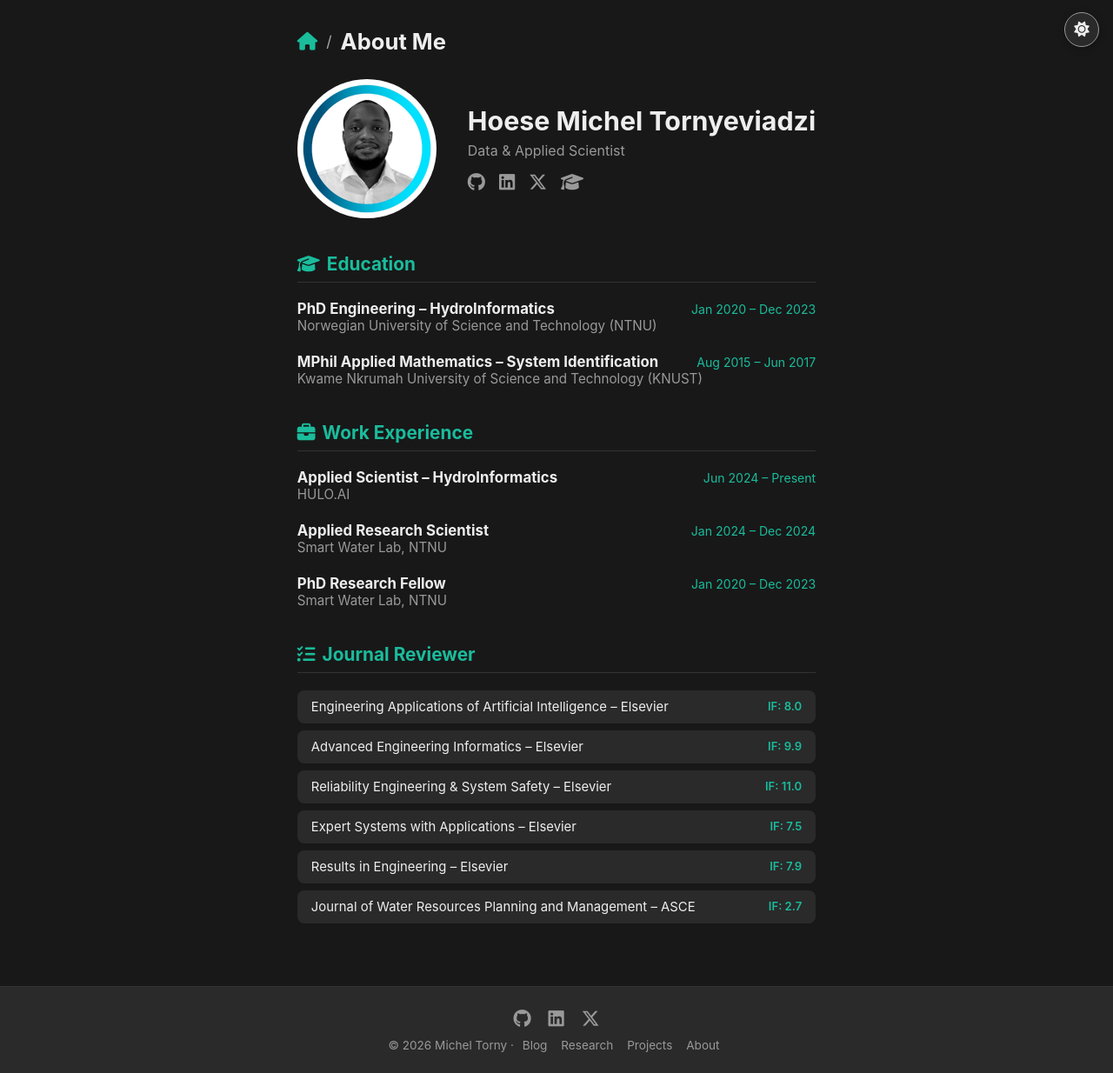
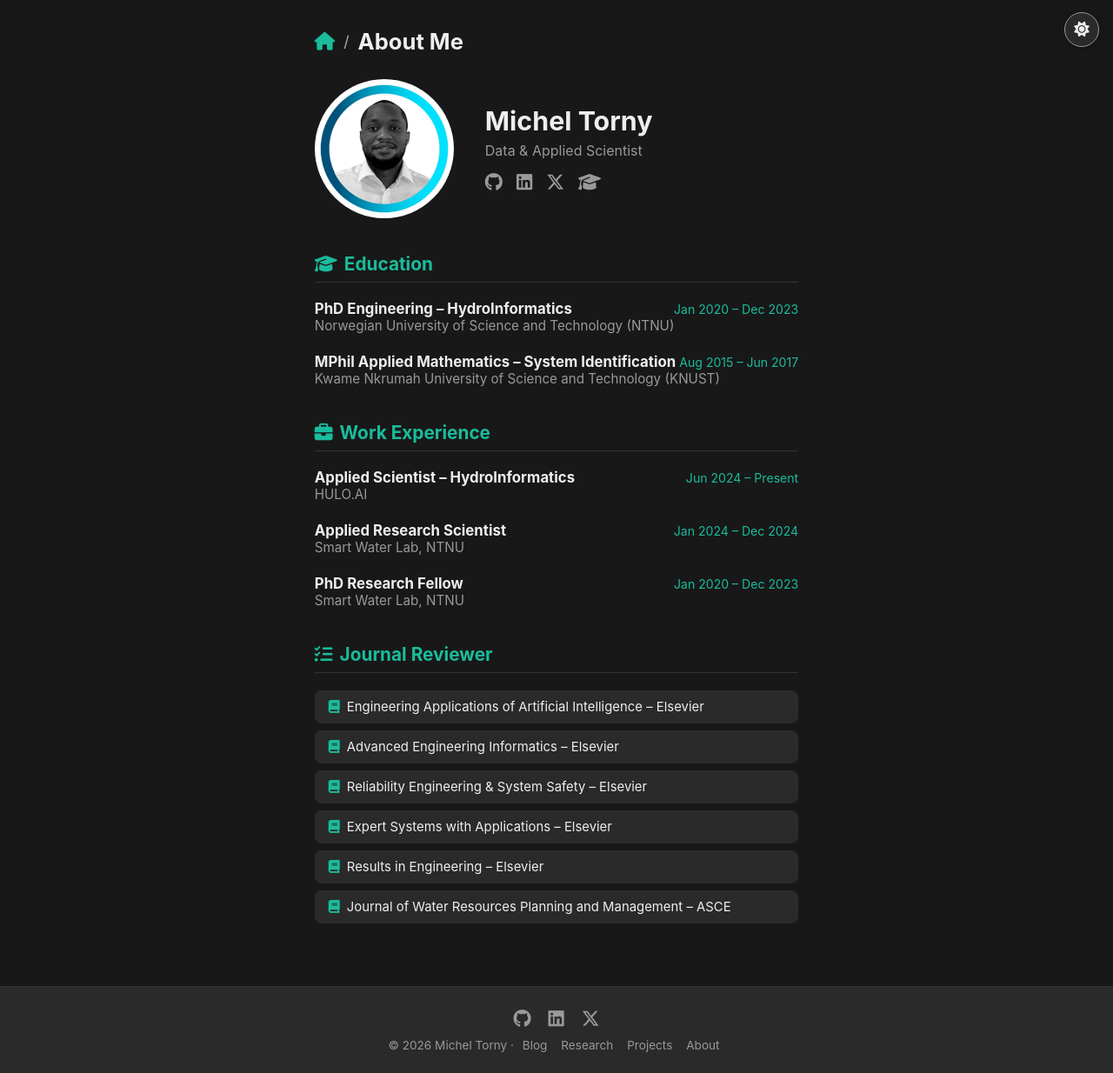
Before and after one commit to McBlaY/mcblay.github.io, a Jekyll site: the page built from pages/about.md, in a window 1280 px wide. Shown: the whole page at 87% size. Built offline with Jekyll 4.4.1, drawn with Linux system fonts in a browser that asks for light colours.

Commit message:
Update profile name and journal reviewer list with links for improved clarity and accessibility

```diff
--- a/pages/about.md
+++ b/pages/about.md
@@ -40,9 +40,9 @@
 
 <!-- Header -->
 <div class="about-header">
-  <img src="/assets/images/profile_pic.jpg" alt="Hoese Michel Tornyeviadzi" onerror="this.style.background='#444';this.removeAttribute('src')">
+  <img src="/assets/images/profile_pic.jpg" alt="Michel Torny" onerror="this.style.background='#444';this.removeAttribute('src')">
   <div class="about-header-text" style="align-self: center;">
-    <h1>Hoese Michel Tornyeviadzi</h1>
+    <h1>Michel Torny</h1>
     <div class="subtitle">Data & Applied Scientist</div>
     <div class="social-links">
       <a href="https://github.com/McBlaY" target="_blank" title="GitHub"><i class="fab fa-github"></i></a>
@@ -105,11 +105,11 @@
 <div class="about-section">
   <h2><i class="fas fa-tasks" style="margin-right:8px;"></i>Journal Reviewer</h2>
   <ul class="reviewer-list">
-    <li><span>Engineering Applications of Artificial Intelligence – Elsevier</span><span class="journal-if">IF: 8.0</span></li>
-    <li><span>Advanced Engineering Informatics – Elsevier</span><span class="journal-if">IF: 9.9</span></li>
-    <li><span>Reliability Engineering &amp; System Safety – Elsevier</span><span class="journal-if">IF: 11.0</span></li>
-    <li><span>Expert Systems with Applications – Elsevier</span><span class="journal-if">IF: 7.5</span></li>
-    <li><span>Results in Engineering – Elsevier</span><span class="journal-if">IF: 7.9</span></li>
-    <li><span>Journal of Water Resources Planning and Management – ASCE</span><span class="journal-if">IF: 2.7</span></li>
+    <li><span><i class="fas fa-book" style="color:var(--accent);margin-right:8px;"></i><a href="https://www.sciencedirect.com/journal/engineering-applications-of-artificial-intelligence" target="_blank" style="color:var(--card-text);text-decoration:none;">Engineering Applications of Artificial Intelligence</a> – Elsevier</span></li>
+    <li><span><i class="fas fa-book" style="color:var(--accent);margin-right:8px;"></i><a href="https://www.sciencedirect.com/journal/advanced-engineering-informatics" target="_blank" style="color:var(--card-text);text-decoration:none;">Advanced Engineering Informatics</a> – Elsevier</span></li>
+    <li><span><i class="fas fa-book" style="color:var(--accent);margin-right:8px;"></i><a href="https://www.sciencedirect.com/journal/reliability-engineering-and-system-safety" target="_blank" style="color:var(--card-text);text-decoration:none;">Reliability Engineering &amp; System Safety</a> – Elsevier</span></li>
+    <li><span><i class="fas fa-book" style="color:var(--accent);margin-right:8px;"></i><a href="https://www.sciencedirect.com/journal/expert-systems-with-applications" target="_blank" style="color:var(--card-text);text-decoration:none;">Expert Systems with Applications</a> – Elsevier</span></li>
+    <li><span><i class="fas fa-book" style="color:var(--accent);margin-right:8px;"></i><a href="https://www.sciencedirect.com/journal/results-in-engineering" target="_blank" style="color:var(--card-text);text-decoration:none;">Results in Engineering</a> – Elsevier</span></li>
+    <li><span><i class="fas fa-book" style="color:var(--accent);margin-right:8px;"></i><a href="https://ascelibrary.org/journal/jwrmd5" target="_blank" style="color:var(--card-text);text-decoration:none;">Journal of Water Resources Planning and Management</a> – ASCE</span></li>
   </ul>
 </div>
```
Also changed, not shown: index.md (+2 -2 lines), 2 other files.
